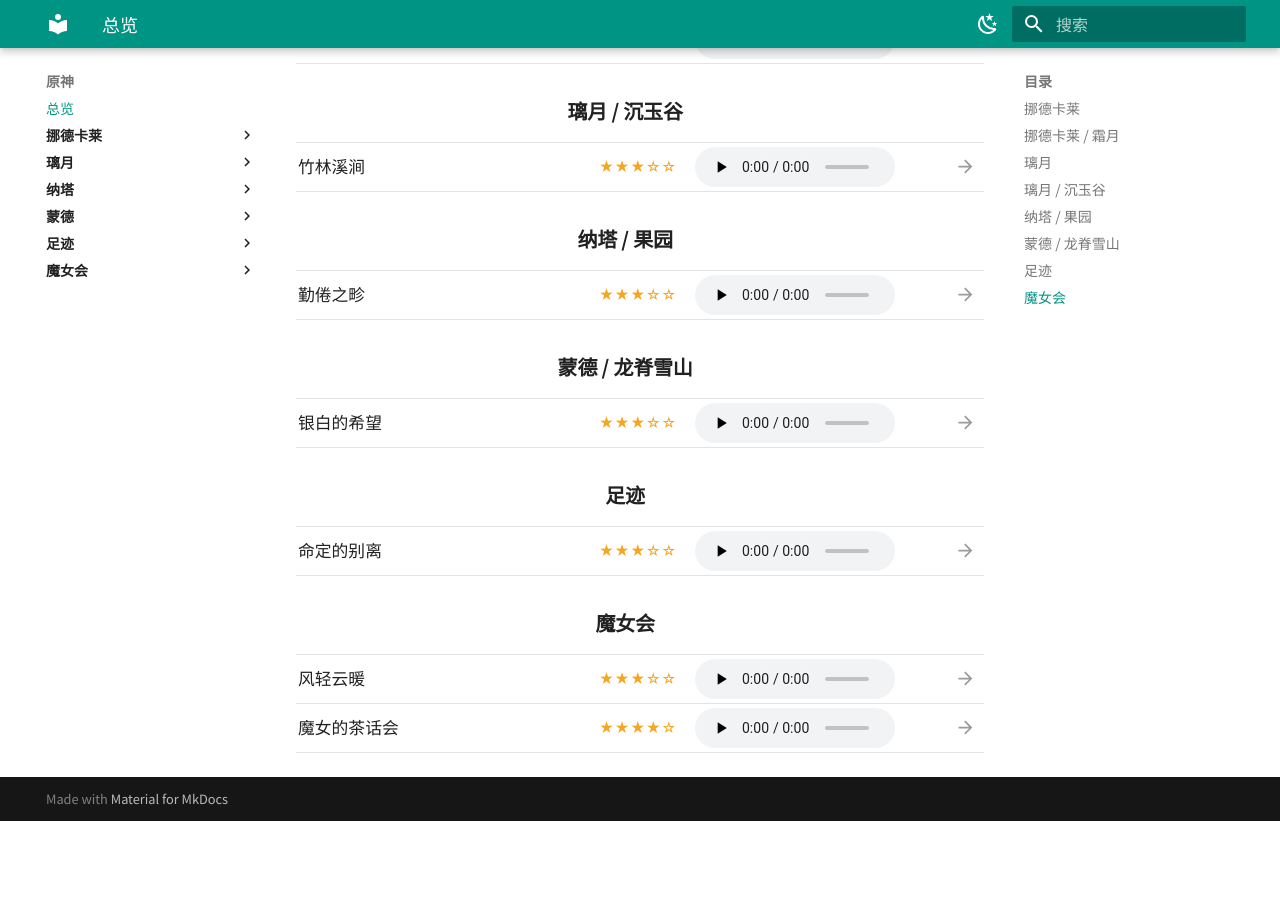
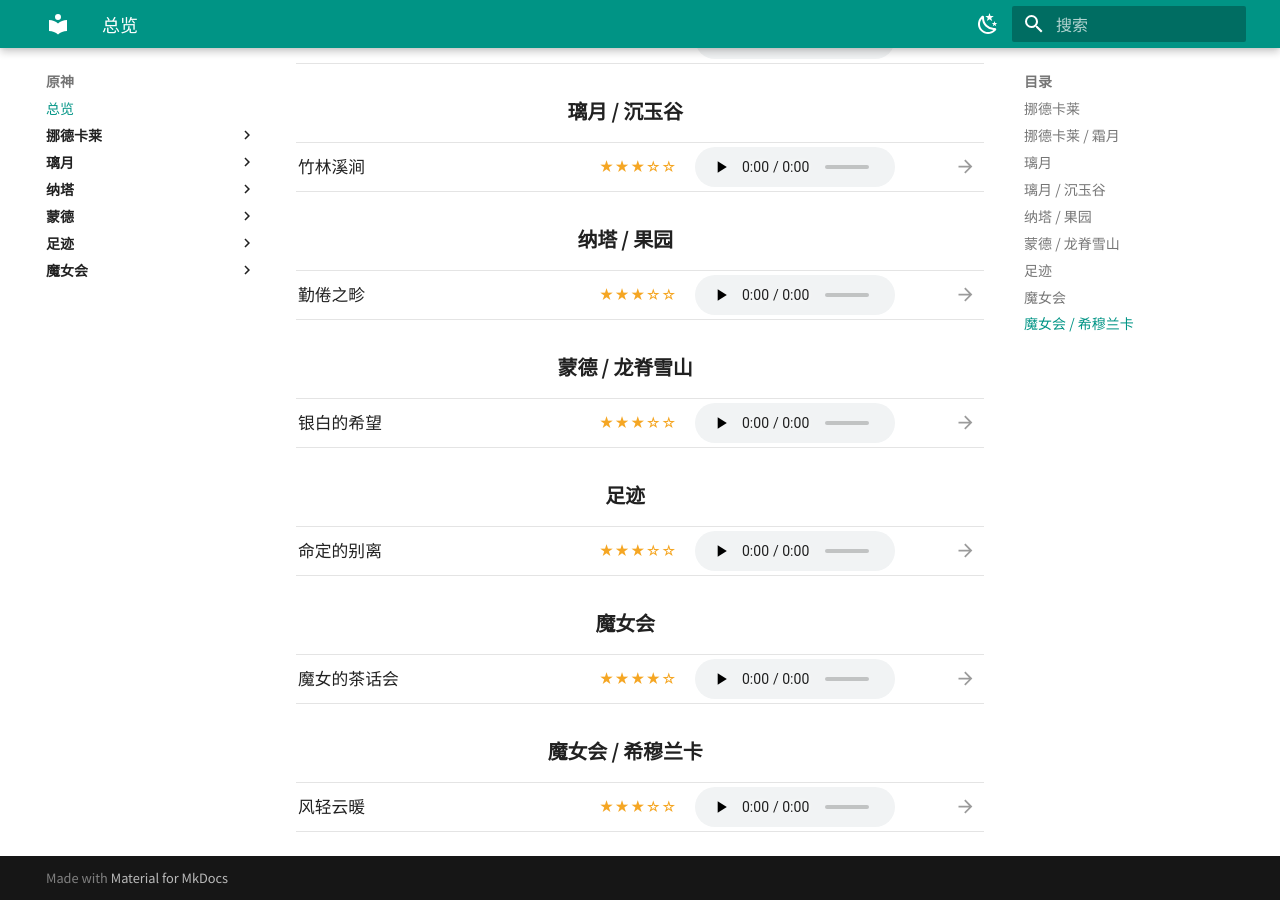
Before and after one commit to XuebaStudy/MusicPre, an MkDocs documentation site: the page built from docs/categories/原神.md, in a window 1280 px wide and 900 px high, scrolled down 614 px. Built offline with MkDocs 1.6.1 and Material for MkDocs 9.7.7, drawn with Linux system fonts in a browser that asks for light colours; before the commit the page ends 1435 px from its top, so only the background shows below that.

Commit message:
docs(recording): 风轻云暖 (721d7ebabaca)

```diff
--- a/docs/categories/原神.md
+++ b/docs/categories/原神.md
@@ -86,13 +86,18 @@
 
 <div class="track-list" markdown="0">
 <div class="track-row">
-  <p class="track-title">风轻云暖</p>
-  <span class="track-stars" title="水平 3/5">★★★☆☆</span>  <audio class="track-audio" controls preload="none" controlslist="nodownload noplaybackrate" src="https://data.musicpre.xuebasy.top/audio/721d7ebabaca.mp3"></audio>  <span class="track-note is-empty" aria-hidden="true"></span>
-  <a class="track-go" href="/recordings/721d7ebabaca/" aria-label="前往「风轻云暖」" title="前往曲目"><svg xmlns="http://www.w3.org/2000/svg" viewBox="0 0 24 24" aria-hidden="true"><path fill="currentColor" d="M4 11v2h12l-5.5 5.5 1.42 1.42L19.84 12l-7.92-7.92L10.5 5.5 16 11H4Z"/></svg></a>
-</div>
-<div class="track-row">
   <p class="track-title">魔女的茶话会</p>
   <span class="track-stars" title="水平 4/5">★★★★☆</span>  <audio class="track-audio" controls preload="none" controlslist="nodownload noplaybackrate" src="https://data.musicpre.xuebasy.top/audio/b8f1246e9602.mp3"></audio>  <span class="track-note is-empty" aria-hidden="true"></span>
   <a class="track-go" href="/recordings/b8f1246e9602/" aria-label="前往「魔女的茶话会」" title="前往曲目"><svg xmlns="http://www.w3.org/2000/svg" viewBox="0 0 24 24" aria-hidden="true"><path fill="currentColor" d="M4 11v2h12l-5.5 5.5 1.42 1.42L19.84 12l-7.92-7.92L10.5 5.5 16 11H4Z"/></svg></a>
 </div>
 </div>
+
+### 魔女会 / 希穆兰卡 {: .category-heading }
+
+<div class="track-list" markdown="0">
+<div class="track-row">
+  <p class="track-title">风轻云暖</p>
+  <span class="track-stars" title="水平 3/5">★★★☆☆</span>  <audio class="track-audio" controls preload="none" controlslist="nodownload noplaybackrate" src="https://data.musicpre.xuebasy.top/audio/721d7ebabaca.mp3"></audio>  <span class="track-note is-empty" aria-hidden="true"></span>
+  <a class="track-go" href="/recordings/721d7ebabaca/" aria-label="前往「风轻云暖」" title="前往曲目"><svg xmlns="http://www.w3.org/2000/svg" viewBox="0 0 24 24" aria-hidden="true"><path fill="currentColor" d="M4 11v2h12l-5.5 5.5 1.42 1.42L19.84 12l-7.92-7.92L10.5 5.5 16 11H4Z"/></svg></a>
+</div>
+</div>
--- a/mkdocs.yml
+++ b/mkdocs.yml
@@ -71,7 +71,8 @@ nav:
     - 足迹:
       - ♪ 命定的别离: recordings/078ecda5e52b.md
     - 魔女会:
-      - ♪ 风轻云暖: recordings/721d7ebabaca.md
+      - 希穆兰卡:
+        - ♪ 风轻云暖: recordings/721d7ebabaca.md
       - ♪ 魔女的茶话会: recordings/b8f1246e9602.md
 extra_css:
   - stylesheets/extra.css
```
Also changed, not shown: docs/recordings/721d7ebabaca.md (+1 -0 lines).
